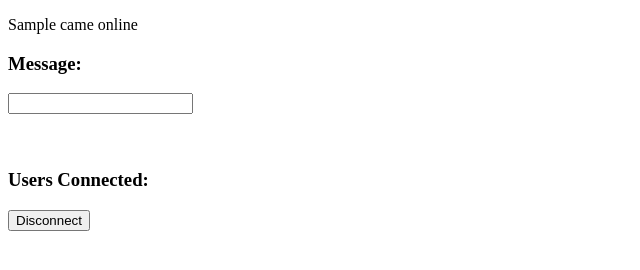
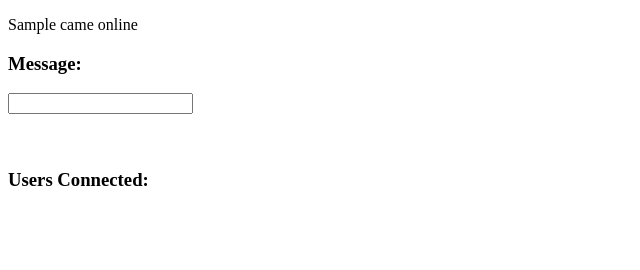
Before and after one commit to mariajosetamayo/simple-chatroom, a website: page public/index.html in a window 1280 px wide. Both pictures are taken after typing "Sample" into the empty fields and a click on the input 225 px from the left and 95 px from the top of the page. Shown: the whole page, without its empty margins (0-640 px from the left). Drawn offline with nearby package versions, Linux system fonts and the light colour scheme; no server answers.

Commit message:
removed old code

```diff
--- a/public/index.html
+++ b/public/index.html
@@ -34,5 +34,3 @@
 <div id = "usersWrap">
     <h3> Users Connected: </h3>
 </div>
-
-<button id="disconnectBtn">Disconnect</button>
--- a/public/main.js
+++ b/public/main.js
@@ -1,28 +1,27 @@
 $(document).ready(function() {
   var socket = io();
+
+  // variables for selecting elements from the DOM
   var input = $('#message-input');
   var messages = $('#messages');
-
-
   var usernameForm = $('#nicknameForm');
   var userButton = $('.userButton')
   var messagesWrap = $('#messagesWrap')
   var nicknameWrap = $('.nicknameWrap')
   var usernameInput= $('#usernameInput')
   var usersWrap = $('#usersWrap')
-  var disconnectButton = $('#disconnectBtn')
   var userConnected = $('#status')
 
+  // hiding message box and users list when user enters their nickname
   messagesWrap.hide();
   usersWrap.hide();
-  disconnectButton.hide();
 
+  // variables that will be used to store user's information
   var username = "";
   var usersArray = []
-  // var idArray = []
   var user = {}
-  var id
 
+  ///// Functions that will be used to manipulate the DOM ////
   var addMessage = function(messageData) { // function to append the data and username to the DOM
     messages.append('<b>' + messageData.username + '</b><div>' + messageData.message + '</div>');
   };
@@ -33,32 +32,36 @@ $(document).ready(function() {
   }
 
   var addToUserList = function (nickname) {
-    //new
     user.id = socket.io.engine.id
     user.nickname = nickname
     socket.emit('app_user', user)
-    // usersWrap.append('<li>' + user.nickname + '</li>')
-    //new
-    //old
-    // usersWrap.append('<li>' + user + '</li>')
-    //old
   }
 
   var addUserList = function(users) {
-    //new
     console.log("WHAT IS USERS? ", users)
     usersWrap.html()
     usersWrap.empty()
     users.map(user =>  usersWrap.append('<li>' + ((user.nickname) ? user.nickname : user.id) + '</li>'))
-    //new
-    //old
-    // usersWrap.append('<li>' + users + '</li>')
-    //old
   }
 
-  // var removeUser = function(user) {
-  //   usersArray.splice(usersArray.indexOf(user), 1);
-  // }
+  usernameForm.submit(function(event){
+    event.preventDefault();
+    nicknameWrap.hide();
+    messagesWrap.show();
+    username = usernameInput.val()
+
+    user['nickname'] = username
+    addToUserList(user.nickname)
+    console.log(user)
+
+    usersWrap.show();
+    console.log("The user is: ", user)
+    userStatus(user.nickname)
+    usersArray.push(user);
+    console.log(usersArray)
+  });
+
+  ///// Event Listners that will communicate with the server //////
 
   input.on('keydown', function(event) { // When user presses enter, event if triggered
     if (event.keyCode != 13) {
@@ -73,87 +76,11 @@ $(document).ready(function() {
     input.val('');
   });
 
-  usernameForm.submit(function(event){
-    event.preventDefault();
-    nicknameWrap.hide();
-    messagesWrap.show();
-    username = usernameInput.val()
-
-    user['nickname'] = username
-    //new
-    addToUserList(user.nickname)
-    //new
-    //old
-    // addUserList(user.nickname)
-    //old
-    console.log(user)
-
-    usersWrap.show();
-    disconnectButton.show();
-    // socket.connect()
-    console.log("The user is: ", user)
-    userStatus(user.nickname)
-    usersArray.push(user);
-    console.log(usersArray)
-    //old
-    // socket.emit('users', user);
-    //old
-
-    // socket.emit('disconnect', usersArray);
-    // removeUser(usersArray)
-    // user.on('disconnect', function(){
-    //   users.splice(users.indexOf(user), 1);
-    // });
-
-  });
-
-
-
-  // disconnectButton.click(function(event){
-  //   event.preventDefault()
-  //   socket.disconnect();
-  //   // socket.emit('disconnect', username)
-  //   // removeUser(username)
-  // })
-
-  //new
   socket.on('all_users', function (allUsers) {
     console.log("RECEIVING ALL USERS: ", allUsers)
     usersArray = allUsers
     addUserList(usersArray)
   })
-  //new
+
   socket.on('message', addMessage); // adds message to the div every time the server send you a message
-  //old
-  // socket.on('users', addUserList);
-  //old
-  socket.on('connect', function(){
-    console.log('user is connected')
-    // id = socket.io.engine.id
-    // console.log(id)
-    // idArray.push(id)
-    //old
-    // user = {
-    //   id:socket.io.engine.id,
-    // }
-    // socket.emit('app_user', user)
-    //old
-
-    // socket.on('disconnect', function(){
-    //   console.log(user.nickname + ' ' +  "went offline")
-    //   removeUser(user)
-    //   console.log(usersArray)
-    // })
-  })
-
-
-
-
-  // socket.on('connect', function (user) {
-  //   addUserList(usersArray)
-  //   user.on('disconnect', function(){
-  //     usersArray.splice(usersArray.indexOf(user), 1);
-  //   });
-  // });
-
 });
```
Also changed, not shown: server.js (+0 -11 lines).
